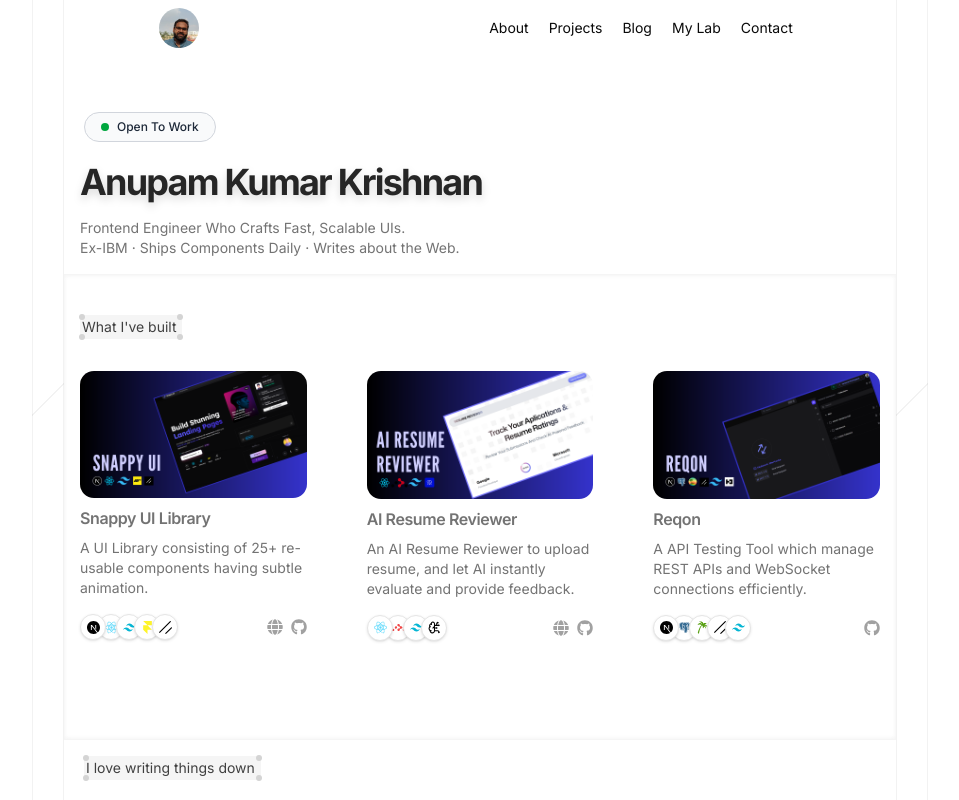
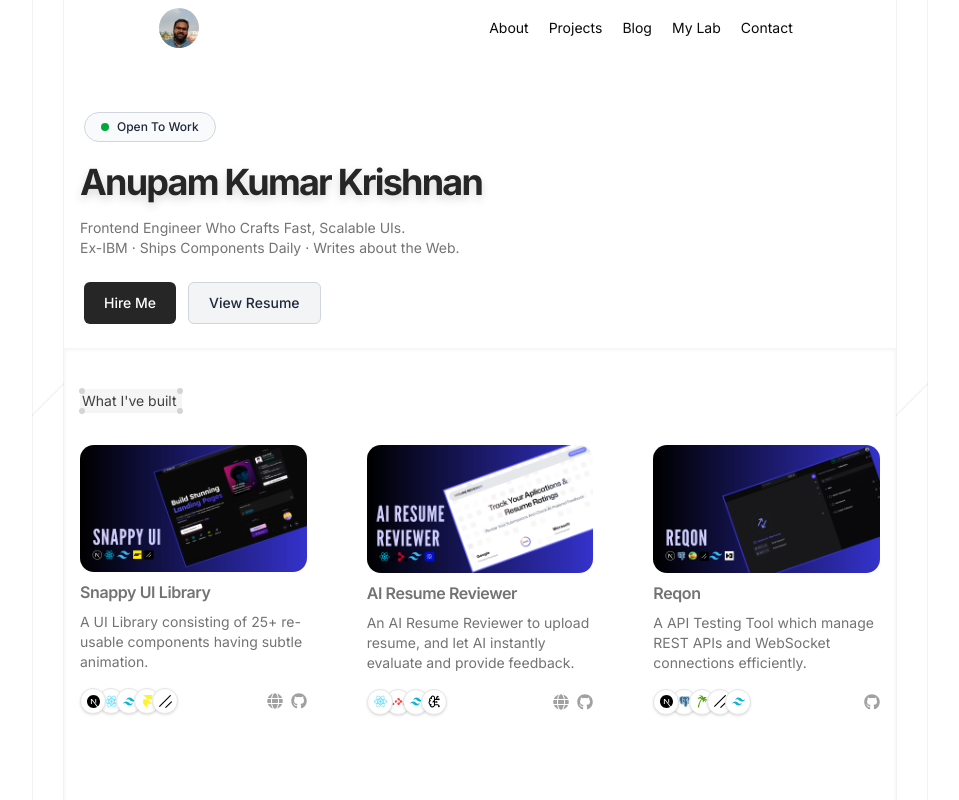
Before and after one commit to anupam-kumar-krishnan/personal-portfolio, a Next.js app: page / in a window 1280 px wide. Shown: the top 800 px of the page, without its empty margins (160-1119 px from the left). Built offline with nearby package versions, Linux system fonts and the light colour scheme.

Commit message:
feat: add Hire Me and View Resume buttons and linked accordingly

```diff
--- a/src/app/page.tsx
+++ b/src/app/page.tsx
@@ -1,5 +1,4 @@
 import { Container } from "@/components/container";
-import { Inter } from "next/font/google";
 import { Projects } from "@/components/projects";
 import { LandingBlogs } from "@/components/landing-blogs";
 import { Heading } from "@/components/heading";
@@ -13,17 +12,17 @@ export default function Home() {
       <Container className="min-h-screen px-8 md:pt-20 md:pb-10">
         <div
           className="absolute right-0 top-0 h-full w-8 border-l border-r border-[var(--pattern-fg)]
-  bg-[repeating-linear-gradient(315deg,var(--pattern-fg)_0,var(--pattern-fg)_1px,transparent_0,transparent_50%)]
-  bg-[length:10px_10px] bg-fixed"
-        ></div>
+          bg-[repeating-linear-gradient(315deg,var(--pattern-fg)_0,var(--pattern-fg)_1px,transparent_0,transparent_50%)]
+          bg-[length:10px_10px] bg-fixed"
+        />
 
         <div
           className="absolute left-0 top-0 h-full w-8 border-l border-r border-[var(--pattern-fg)]
-  bg-[repeating-linear-gradient(315deg,var(--pattern-fg)_0,var(--pattern-fg)_1px,transparent_0,transparent_50%)]
-  bg-[length:10px_10px] bg-fixed"
-        ></div>
+          bg-[repeating-linear-gradient(315deg,var(--pattern-fg)_0,var(--pattern-fg)_1px,transparent_0,transparent_50%)]
+          bg-[length:10px_10px] bg-fixed"
+        />
 
-        <div className="pt-8 flex justify-start pl-5 pb-5">
+        <div className="pt-8 flex justify-start pl-5 pb-5 gap-3">
           <div className="inline-flex items-center gap-2 bg-gray-50 border border-gray-300 rounded-full px-4 py-1.5">
             <span className="relative flex h-2 w-2">
               <span className="animate-ping absolute inline-flex h-2 w-2 rounded-full bg-green-500 opacity-75" />
@@ -41,6 +40,24 @@ export default function Home() {
           Frontend Engineer Who Crafts Fast, Scalable UIs.
           <br /> Ex-IBM · Ships Components Daily · Writes about the Web.
         </Subheading>
+
+        <div className="flex gap-3 pl-5 pt-6 pb-2">
+          <a
+            href="mailto:anupamk.krishnan@gmail.com"
+            className="inline-flex items-center gap-2 bg-primary hover:bg-gray-800 transition-colors duration-200 text-white rounded-sm px-5 py-2.5 text-sm font-medium"
+          >
+            Hire Me
+          </a>
+          <a
+            href="https://bit.ly/anupam-2026"
+            target="_blank"
+            download
+            className="inline-flex items-center gap-2 bg-gray-100 hover:bg-gray-200 transition-colors duration-200 text-gray-800 border border-gray-300 rounded-sm px-5 py-2.5 text-sm font-medium"
+          >
+            View Resume
+          </a>
+        </div>
+
         <Projects projects={projects.slice(0, 3)} />
         <LandingBlogs />
         <Work />
```
